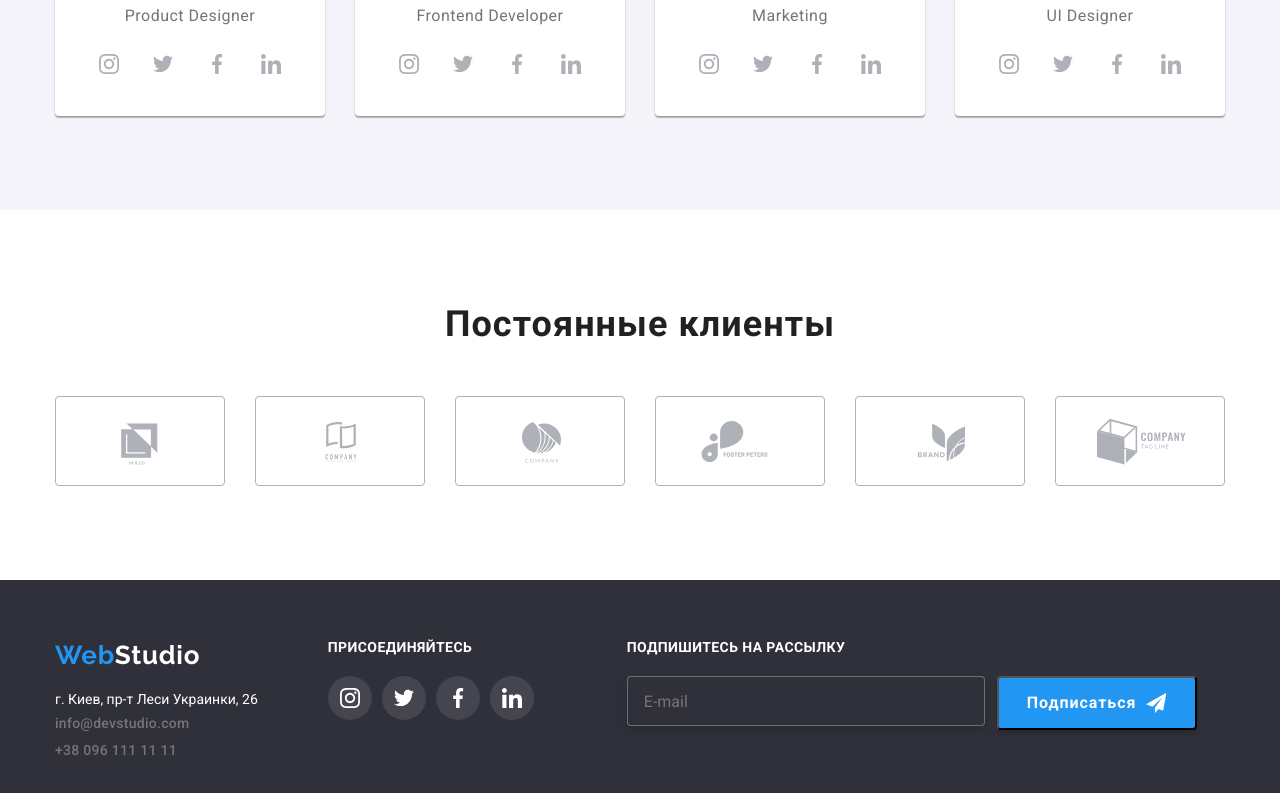
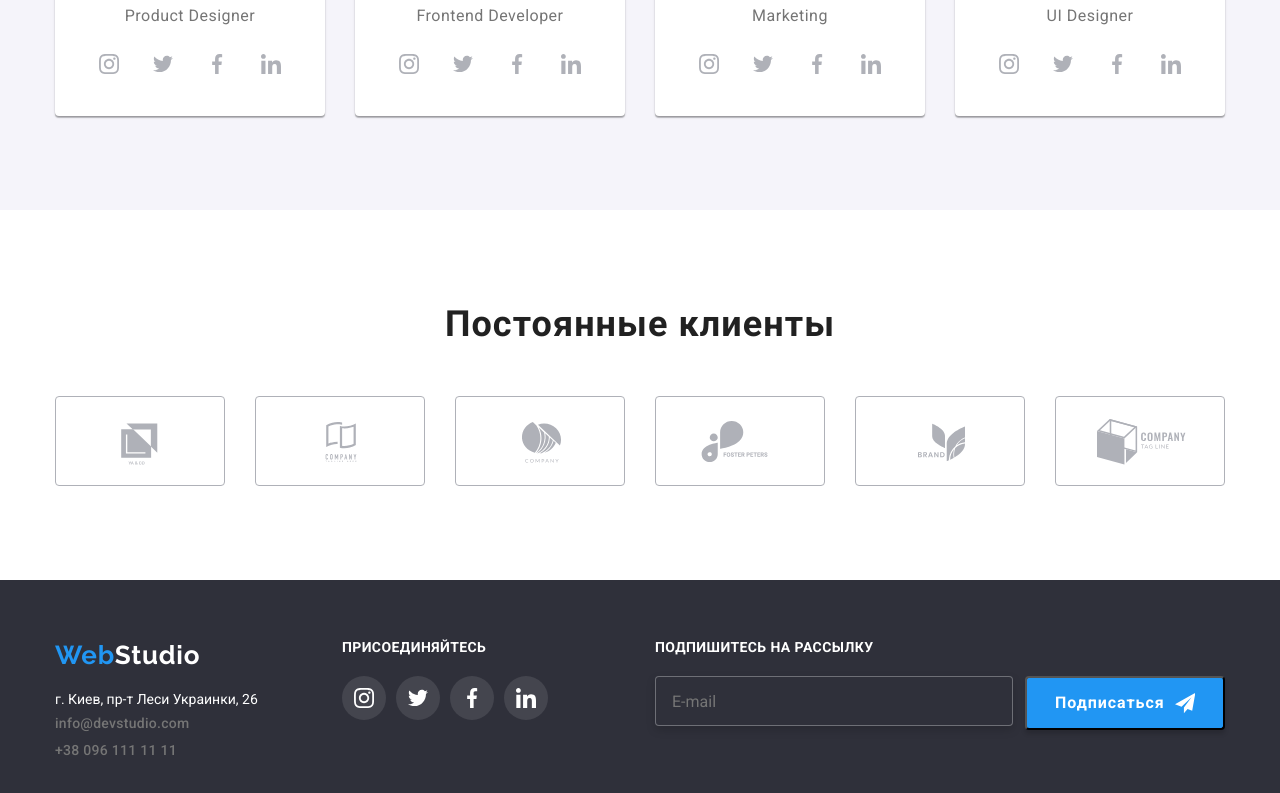
Before and after one commit to RostyslavDubinin/goit-markup-hw-06, a plain HTML site: page index.html in a window 1280 px wide. Shown: the part 2102-2895 px from the top of the page. Drawn offline with nearby package versions, Linux system fonts and the light colour scheme.

Commit message:
Update styles.css

```diff
--- a/styles.css
+++ b/styles.css
@@ -472,6 +472,7 @@ header>.container {
 
 .footer-join {
     display: flex;
+    justify-content: space-between;
 
 }
 
@@ -617,6 +618,7 @@ header>.container {
     box-sizing: border-box;
     filter: drop-shadow(0px 4px 4px rgba(0, 0, 0, 0.15));
     border-radius: 4px;
+    color: rgba(255, 255, 255, 0.6);
 }
 .email-button-send {
     width: 200px;
```
